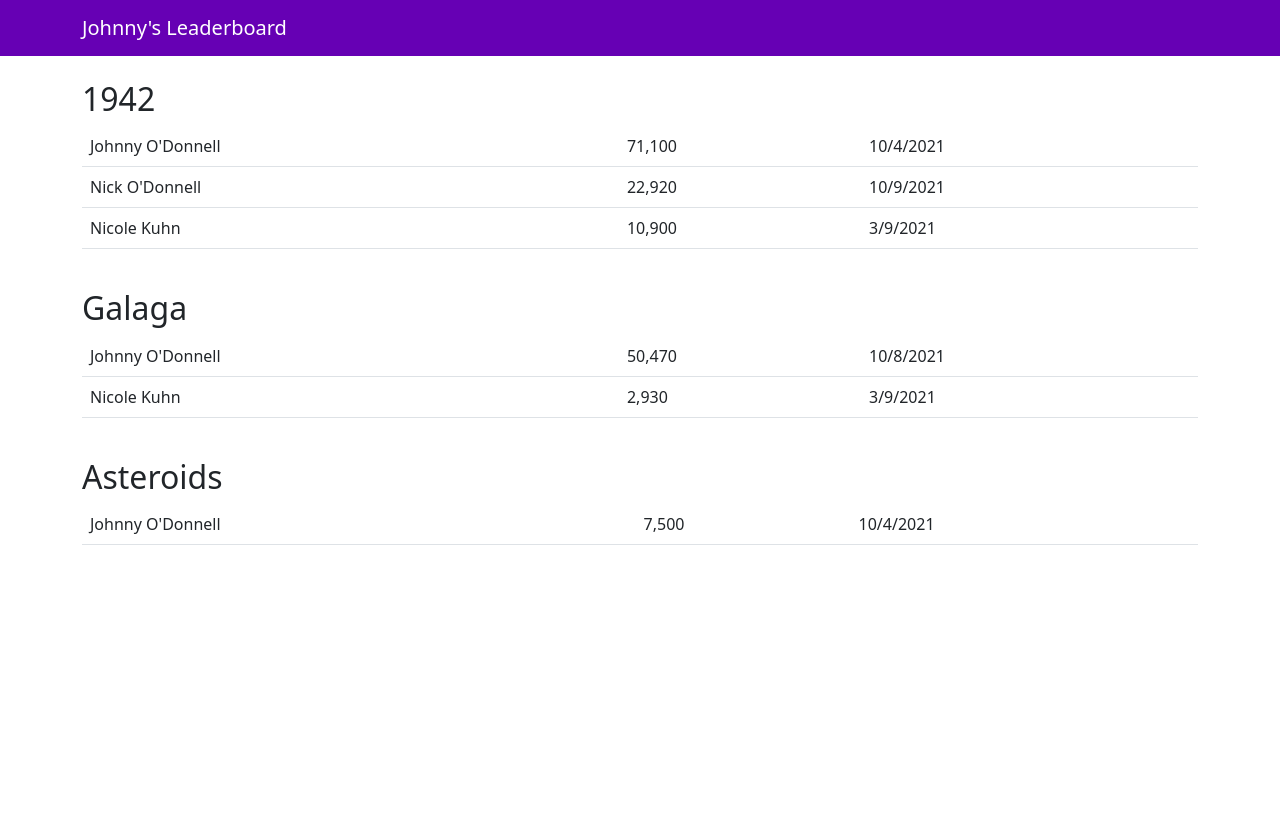
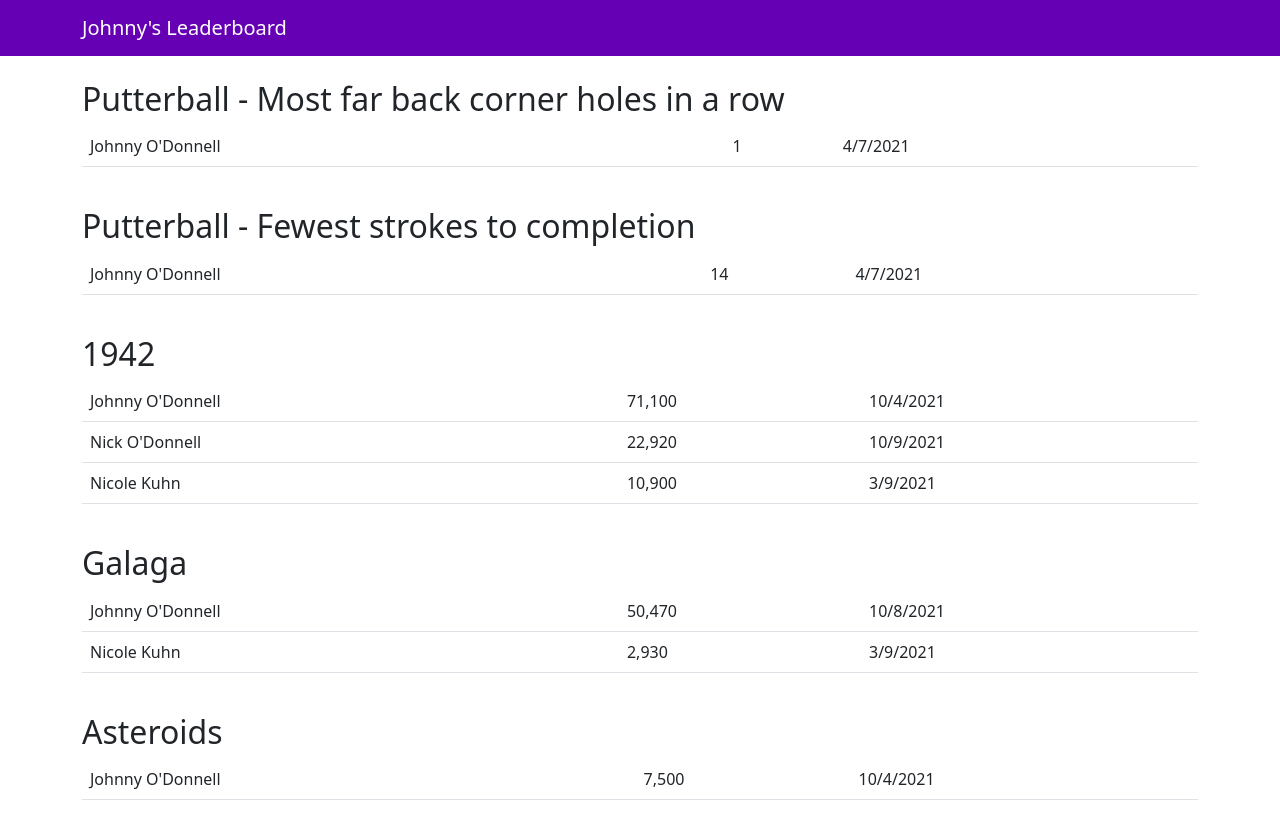
Before and after one commit to johnnyo-games/johnnyo-games.github.io, a Jekyll site: the page built from index.html, in a window 1280 px wide. Shown: the top 839 px of the page. Built offline with Jekyll 4.4.1, drawn with Linux system fonts in a browser that asks for light colours.

Commit message:
Add first Putterball scores

```diff
--- a/index.html
+++ b/index.html
@@ -1,6 +1,34 @@
 ---
 layout: default
 ---
+
+<h2>Putterball - Most far back corner holes in a row</h2>
+
+<table class="table">
+    <tbody>
+        <tr>
+            <td>Johnny O'Donnell</td>
+            <td>1</td>
+            <td>4/7/2021</td>
+        </tr>
+    </tbody>
+</table>
+
+<br />
+
+<h2>Putterball - Fewest strokes to completion</h2>
+
+<table class="table">
+    <tbody>
+        <tr>
+            <td>Johnny O'Donnell</td>
+            <td>14</td>
+            <td>4/7/2021</td>
+        </tr>
+    </tbody>
+</table>
+
+<br />
 
 <h2>1942</h2>
 
```
